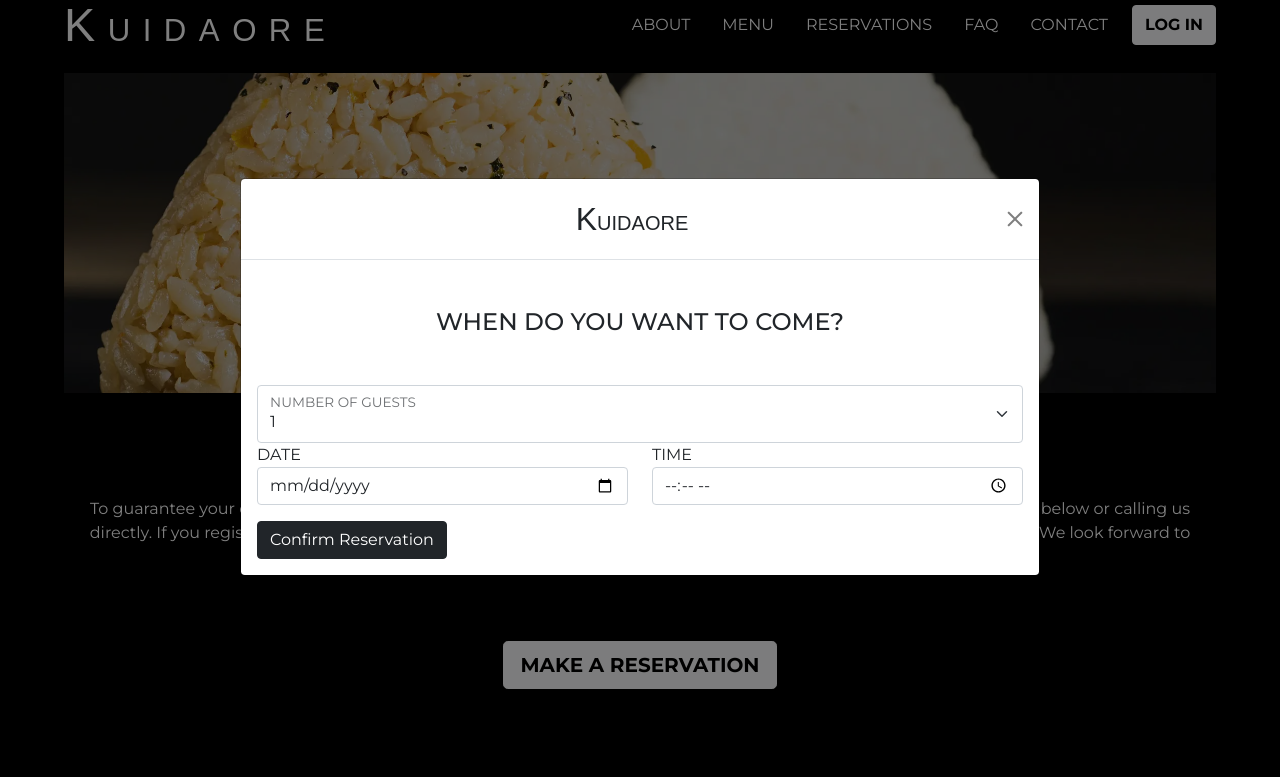
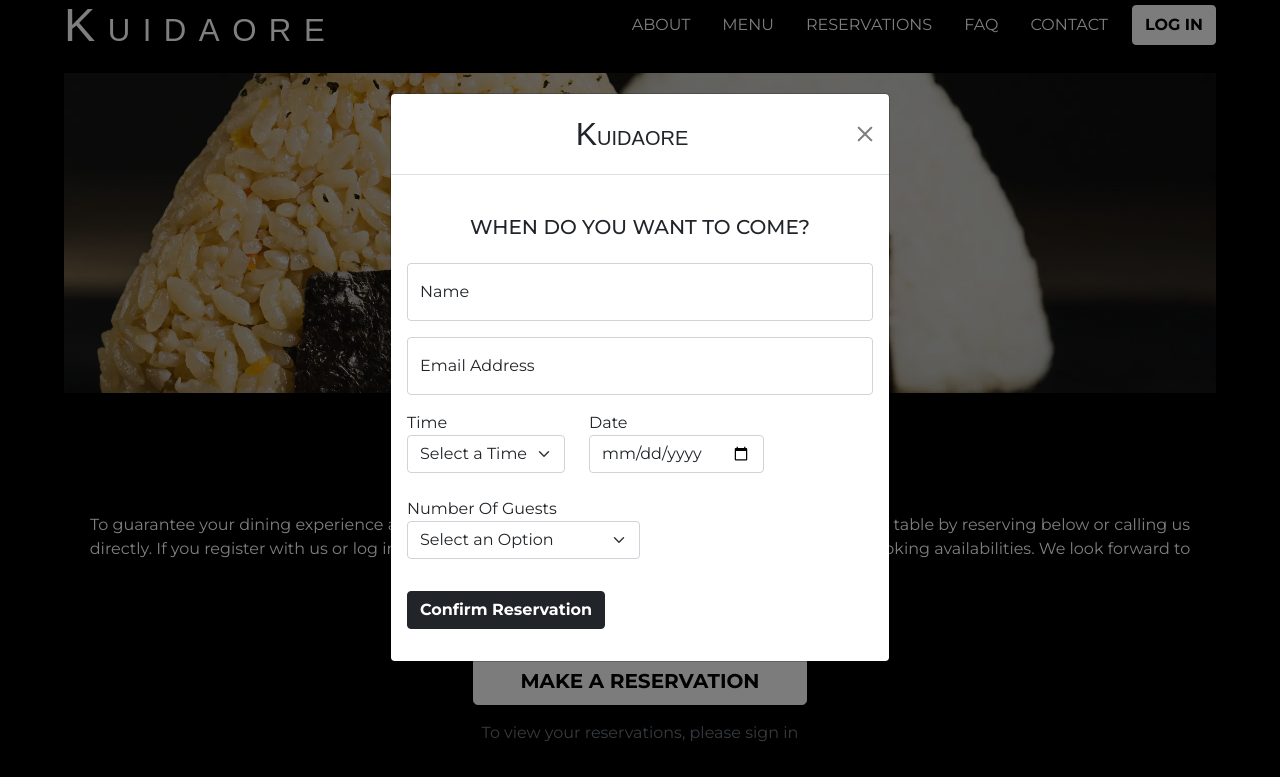
Before and after one commit to cjphawes/restaurant-booking-system, a Django app: page /reservation/ in a window 1280 px wide, after a click on "MAKE A RESERVATION". Shown: the part 23-800 px from the top of the page. Run offline with Django 4.2, Linux system fonts and the light colour scheme; parts of the project's set-up code (start-up, migrations or seed data) failed here and were passed over; some web fonts are replaced.

Commit message:
feat:create new html template & add authentication

```diff
--- a/reservations/templates/reservations/reservations.html
+++ b/reservations/templates/reservations/reservations.html
@@ -12,14 +12,22 @@
     <div class="row">
         <div class="col">
             <h2 class="mt-5 fs-1">RESERVATIONS</h2>
-            <p class="p-margin-btm">To guarantee your dining experience at Kuidaore, please make a reservation in advance. Secure your table by reserving below or calling us directly. If you register with us or log in before you make your reservation, you will receive priority booking availabilities. We look forward to welcoming you and providing a memorable meal.</p>
-            <button type="button" class="btn btn-light btn-lg mt-4" data-bs-toggle="modal" data-bs-target="#reservationModal"><strong>MAKE A RESERVATION</strong></button>
+            <p class="p-margin-btm mt-4">To guarantee your dining experience at Kuidaore, please make a reservation in advance. Secure your table by reserving below or calling us directly. If you register with us or log in before you make your reservation, you will receive priority booking availabilities. We look forward to welcoming you and providing a memorable meal.</p>
+
+            <div class="d-flex flex-column align-items-center">
+                <button type="button" class="btn btn-light btn-lg mt-4 about-buttons" data-bs-toggle="modal" data-bs-target="#reservationModal"><strong>MAKE A RESERVATION</strong></button>
+                {% if user.is_authenticated %}
+                <a class="btn btn-sm border-info border-3 text-info about-buttons mt-3" href="{% url 'reservationDetails' %}"><strong>VIEW YOUR RESERVATIONS</strong></a>
+                {% else %}
+                <p class="text-secondary text-center mt-3">To view your reservations, please sign in</p>
+                {% endif %}
+            </div>
         </div>
     </div>
 </div>
 
 <div class="modal fade" id="reservationModal" tabindex="-1" aria-labelledby="reservationModalLabel" aria-hidden="true">
-    <div class="modal-dialog modal-lg modal-dialog-centered">
+    <div class="modal-dialog modal-md modal-dialog-centered">
         <div class="modal-content text-dark">
             <div class="modal-header">
                 <h1 class="modal-title fs-5 text-dark jacques-francois-regular mx-auto" id="reservationModalLabel"><span class="jacques-francois-shadow-regular fs-2">K</span>UIDAORE</h1>
@@ -27,13 +35,62 @@
             </div>
 
             <div class="modal-body">
-                <form id="reservationForm" method="POST">
+                {% if messages %}
+                <div class="alert alert-success alert-dismissable fade show d-flex align-items-center" role="alert">
+                    <i class="fa-regular fa-circle-check fa-2xl me-2"></i>
+                    {% for message in messages %}
+                        {{ message }}
+                    {% endfor %}
+                    <button type="button" class="btn-close ms-auto" data-bs-dismiss="alert" aria-label="Close"></button>
+                </div>
+                {% endif %}
+
+                <form id="reservationForm" method="POST" action="{% url 'reservationForm' %}">
                     {% csrf_token %}
-                    <h2 class="text-center fs-4 margin-top h2-margin-btm">WHEN DO YOU WANT TO COME?</h2>
+                    <h2 class="text-center fs-5 my-4">WHEN DO YOU WANT TO COME?</h2>
 
-                    <div class="form-floating">
-                        <select class="form-select" id="floatingNumOfGuests" aria-label="Floating label select number of guests">
-                            <option selected value="1">1</option>
+                    <div class="form-floating mb-3">
+                        <input type="text" class="form-control" id="floatingName" name="name" placeholder="Name" required>
+                        <label for="floatingName">Name</label>
+                    </div>
+
+                    <div class="form-floating mb-3">
+                        <input type="text" class="form-control" id="floatingEmail" name="email" placeholder="Email" required>
+                        <label for="floatingEmail">Email Address</label>
+                    </div>
+
+                    <div class="d-flex">
+                        <div class="pe-4 mb-4">
+                            <label for="reservation-time">Time</label>
+                            <select class="form-select" id="reservation-time" name="time" aria-label="Floating label select time">
+                                <option value="" disabled selected>Select a Time</option>
+                                <option value="17:00">17:00</option>
+                                <option value="17:30">17:30</option>
+                                <option value="18:00">18:00</option>
+                                <option value="18:30">18:30</option>
+                                <option value="19:00">19:00</option>
+                                <option value="19:30">19:30</option>
+                                <option value="20:00">20:00</option>
+                                <option value="20:30">20:30</option>
+                                <option value="21:00">21:00</option>
+                                <option value="21:30">21:30</option>
+                                <option value="22:00">22:00</option>
+                                <option value="22:30">22:30</option>
+                                <option value="23:00">23:00</option>
+                            </select>
+                        </div>
+
+                        <div>
+                            <label for="reservation-time">Date</label>
+                            <input type="date" id="reservation-date" name="date" class="form-control">
+                        </div>
+                    </div>
+
+                    <div class="mb-3">
+                        <label for="SelectNumOfGuests">Number Of Guests</label>
+                        <select class="form-select w-50" id="NumOfGuests" name="num_of_guests" aria-label="Select number of guests">
+                            <option value="" disabled selected>Select an Option</option>
+                            <option value="1">1</option>
                             <option value="2">2</option>
                             <option value="3">3</option>
                             <option value="4">4</option>
@@ -43,32 +100,10 @@
                             <option value="8">8</option>
                             <option value="9">9</option>
                             <option value="10">10</option>
-                            <option value="11">11</option>
-                            <option value="12">12</option>
-                            <option value="13">13</option>
-                            <option value="14">14</option>
-                            <option value="15">15</option>
-                            <option value="16">16</option>
-                            <option value="17">17</option>
-                            <option value="18">18</option>
-                            <option value="19">19</option>
-                            <option value="20">20</option>
                         </select>
-                        <label for="floatingSelectNumOfGuests">NUMBER OF GUESTS</label>
                     </div>
 
-                    <div class="row">
-                        <div class="col">
-                            <label for="reservation-date">DATE</label>
-                            <input type="date" id="reservation-date" class="form-control" aria-label="First name">
-                        </div>
-                        <div class="col mb-3">
-                            <label for="reservation-time">TIME</label>
-                            <input type="time" id="reservation-time" class="form-control" aria-label="Last name">
-                        </div>
-                    </div>
-
-                    <button type="submit" class="btn btn-dark">Confirm Reservation</button>
+                    <button type="submit" class="btn btn-dark my-3"><strong>Confirm Reservation</strong></button>
                 </form>
             </div>
         </div>
```
Also changed, not shown: reservations/templates/reservations/contact.html (+9 -40 lines), reservations/templates/reservations/review.html (added, +38 -0 lines).
